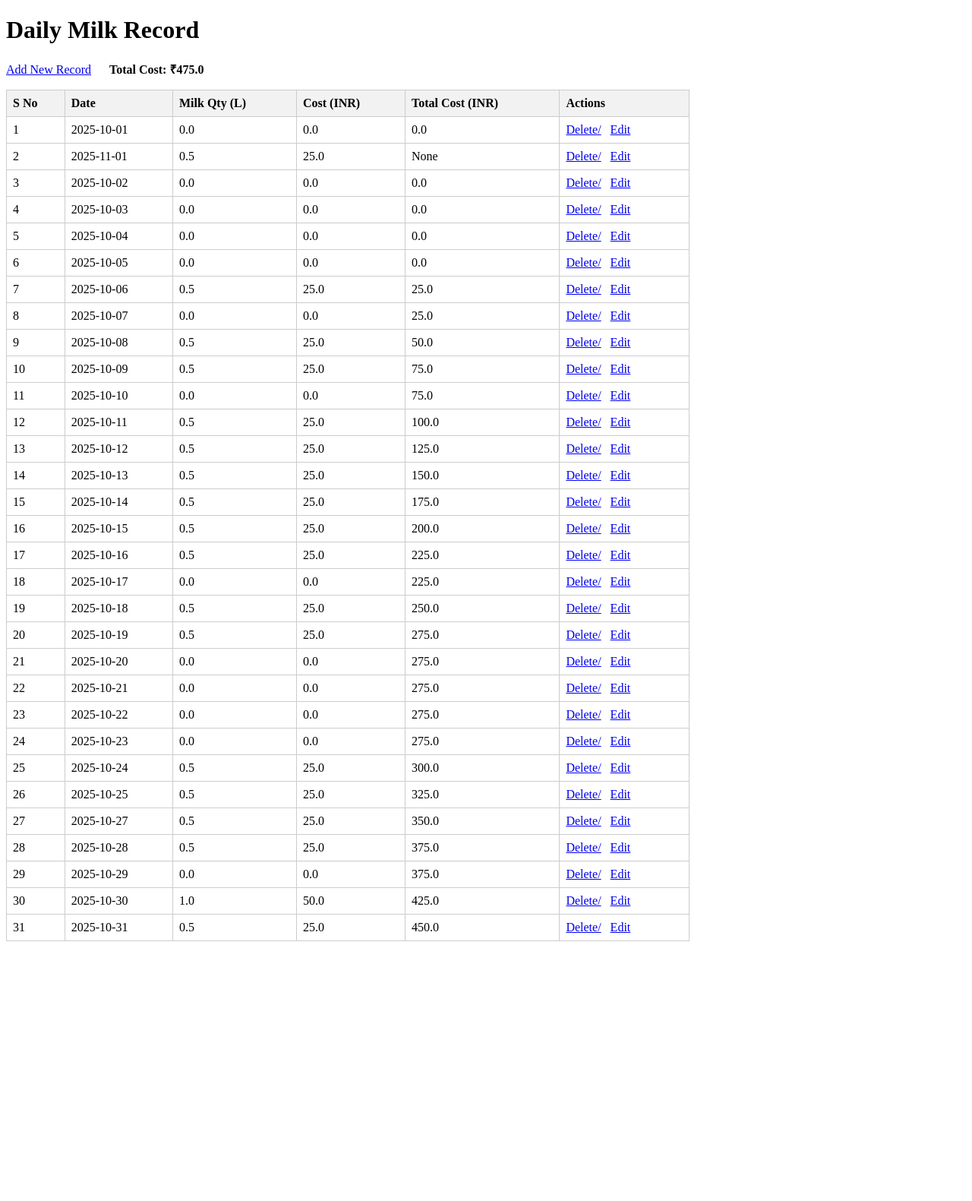
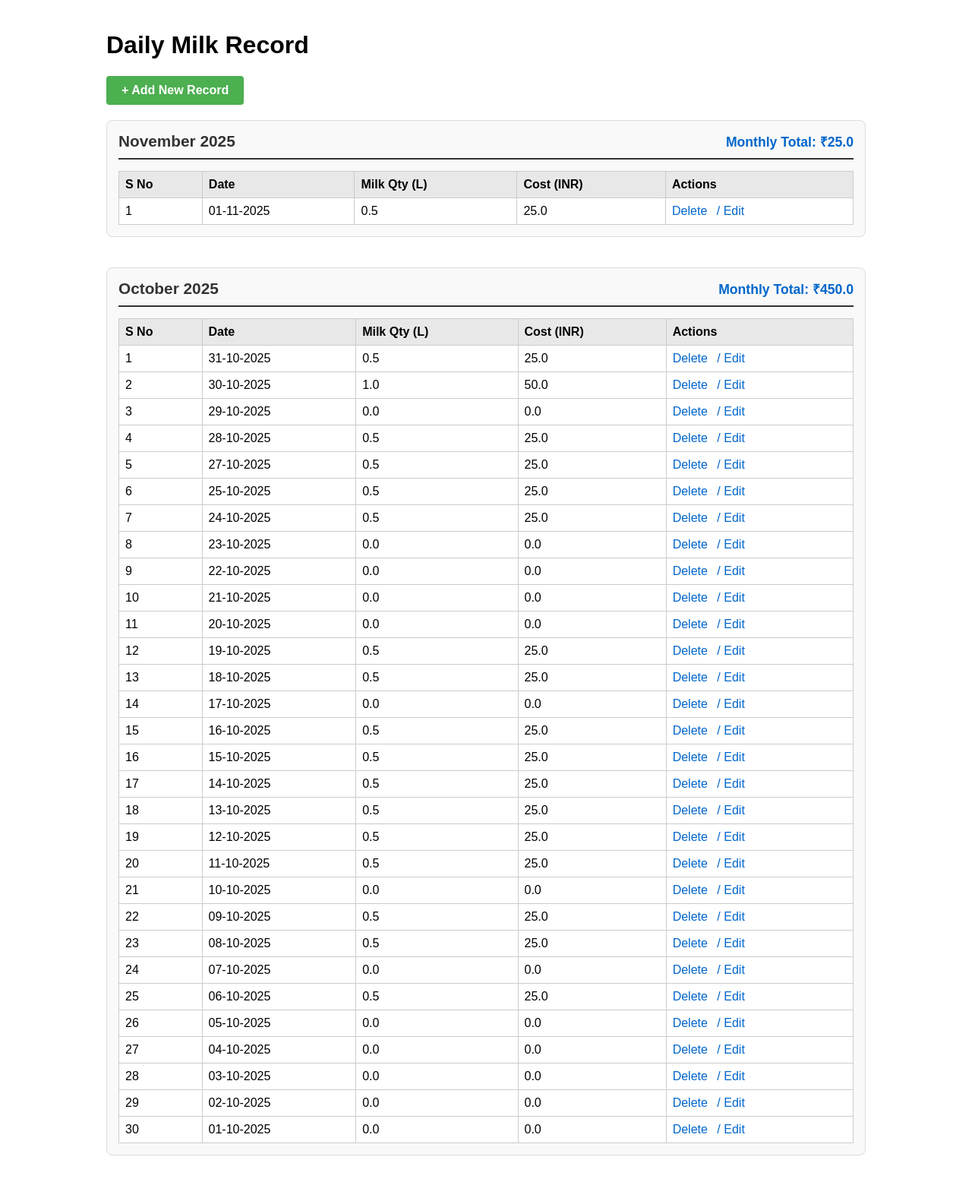
Before and after one commit to AbhishekMitra-AIT/home_milk_calculator, a Flask app: page / in a window 1280 px wide. Shown: the whole page at 76% size. Before the commit the page ends 1239 px from the top, so only its background shows below. Run offline with Flask 3, Linux system fonts and the light colour scheme.

Commit message:
Add monthly grouping for milk records
Reorganize milk records to display entries grouped by month instead of a continuous list.
This makes it easier to track monthly consumption and expenses.

## Changes:
- Added `month_year` (MM-YYYY) field to Milk model for monthly grouping
- Removed running `total_cost` calculation in favor of monthly subtotals
- Updated home page to display records in collapsible monthly sections
- Each month now shows its own subtotal alongside the grand total
- Added migration script to update existing database schema
- Improved UI with styled monthly sections and better visual hierarchy

## Migration:
For existing databases, run `migrate_database.py` before using the updated app to preserve existing data.

```diff
--- a/app.py
+++ b/app.py
@@ -3,6 +3,7 @@
 from sqlalchemy.orm import DeclarativeBase, Mapped, mapped_column
 from sqlalchemy import Integer, String, Float
 import datetime as dt
+from collections import defaultdict
 
 # how initialise the db object, define your model,
 # and create the table.
@@ -25,21 +26,33 @@
     date: Mapped[str] = mapped_column(String(250), nullable=True)
     milk_qty: Mapped[float] = mapped_column(Float, nullable=True)
     cost: Mapped[float] = mapped_column(Float, nullable=True)
-    total_cost: Mapped[float] = mapped_column(Float, nullable=True)
+    month_year: Mapped[str] = mapped_column(String(50), nullable=True)  # Store "MM-YYYY"
 
 # Create table schema in the database. Requires application context.
 with app.app_context():
     db.create_all()
 
-# helper to recalculate running totals ordering by date
-def recalc_totals():
+# helper to extract month-year from date string
+def get_month_year(date_str):
+    """Extract MM-YYYY from DD-MM-YYYY date string"""
+    if date_str:
+        parts = date_str.split('-')
+        if len(parts) == 3:
+            return f"{parts[1]}-{parts[2]}"  # MM-YYYY
+    return None
+
+# helper to recalculate monthly totals
+def recalc_monthly_totals():
     with app.app_context():
         result = db.session.execute(db.select(Milk).order_by(Milk.date, Milk.id))
         records = list(result.scalars())
-        running_total = 0.0
+
+        # Group by month_year and calculate totals per month
+        monthly_groups = defaultdict(list)
         for r in records:
-            running_total += (r.cost or 0.0)
-            r.total_cost = running_total
+            if r.month_year:
+                monthly_groups[r.month_year].append(r)
+
         db.session.commit()
 
 # Read All Records
@@ -51,32 +64,37 @@
 else:
   for milk in milk_data:
     print("Milk Data:")
-    # milk.cost += milk.total_cost
-    print(f"{milk.id} - {milk.date} - {milk.milk_qty} - {milk.cost} - {milk.total_cost}")
-
-
-'''
-Red underlines? Install the required packages first:
-Open the Terminal in PyCharm (bottom left).
-
-On Windows type:
-python -m pip install -r requirements.txt
-
-On MacOS type:
-pip3 install -r requirements.txt
-
-This will install the packages from requirements.txt for this project.
-'''
+    print(f"{milk.id} - {milk.date} - {milk.milk_qty} - {milk.cost} - {milk.month_year}")
 
 
 @app.route('/')
 def home():
     with app.app_context():
-        result = db.session.execute(db.select(Milk).order_by(Milk.date, Milk.id))
-        milk_data = list(result.scalars())  # Convert to list while session is open
-        # compute total cost (sum of cost fields) to show beside "Add New Record"
+        result = db.session.execute(db.select(Milk).order_by(Milk.date.desc(), Milk.id.desc()))
+        milk_data = list(result.scalars())
+
+        # Group records by month-year
+        monthly_data = defaultdict(list)
+        for record in milk_data:
+            if record.month_year:
+                monthly_data[record.month_year].append(record)
+
+        # Calculate monthly totals
+        monthly_totals = {}
+        for month, records in monthly_data.items():
+            monthly_totals[month] = sum((r.cost or 0.0) for r in records)
+
+        # Sort months in descending order (most recent first)
+        sorted_months = sorted(monthly_data.keys(), key=lambda x: dt.datetime.strptime(x, "%m-%Y"), reverse=True)
+
+        # Compute overall total
         total_cost_all = sum((m.cost or 0.0) for m in milk_data)
-    return render_template("index.html", milk=milk_data, total=total_cost_all)
+
+    return render_template("index.html",
+                         monthly_data=monthly_data,
+                         sorted_months=sorted_months,
+                         monthly_totals=monthly_totals,
+                         total=total_cost_all)
 
 @app.route("/edit", methods=["GET", "POST"])
 def edit():
@@ -91,6 +109,7 @@
             try:
                 parsed = dt.datetime.strptime(new_date_raw, "%Y-%m-%d")
                 milk_record.date = parsed.strftime("%d-%m-%Y")
+                milk_record.month_year = parsed.strftime("%m-%Y")
             except (ValueError, TypeError):
                 # keep existing date on parse error
                 pass
@@ -106,8 +125,8 @@
         milk_record.cost = new_cost
         db.session.commit()
 
-        # Recalculate running total_cost for all records ordered by date
-        recalc_totals()
+        # Recalculate monthly totals
+        recalc_monthly_totals()
 
         return redirect(url_for("home"))
     else:
@@ -125,7 +144,7 @@
     db.session.commit()
 
     # Recalculate totals after deletion
-    recalc_totals()
+    recalc_monthly_totals()
     return redirect(url_for('home'))
 
 @app.route("/add", methods=["GET", "POST"])
@@ -146,26 +165,28 @@
             try:
                 parsed = dt.datetime.strptime(date_raw, "%Y-%m-%d")
                 date_str = parsed.strftime("%d-%m-%Y")
+                month_year_str = parsed.strftime("%m-%Y")
             except (ValueError, TypeError):
-                date_str = dt.datetime.now().strftime("%d-%m-%Y")
+                now = dt.datetime.now()
+                date_str = now.strftime("%d-%m-%Y")
+                month_year_str = now.strftime("%m-%Y")
         else:
-            date_str = dt.datetime.now().strftime("%d-%m-%Y")
+            now = dt.datetime.now()
+            date_str = now.strftime("%d-%m-%Y")
+            month_year_str = now.strftime("%m-%Y")
 
         with app.app_context():
-            prev_total = db.session.query(db.func.sum(Milk.cost)).scalar() or 0.0
-            total_cost = prev_total + cost
-
             new_record = Milk(
                 milk_qty=milk_qty,
                 date=date_str,
                 cost=cost,
-                total_cost=total_cost
+                month_year=month_year_str
             )
             db.session.add(new_record)
             db.session.commit()
 
-        # Recalculate running totals ordered by date (so inserting past date is handled)
-            recalc_totals()
+            # Recalculate monthly totals
+            recalc_monthly_totals()
         return redirect(url_for('home'))
     else:
         return render_template("add.html")
--- a/templates/index.html
+++ b/templates/index.html
@@ -1,51 +1,113 @@
-<!-- <!DOCTYPE html>
-<html lang="en">
-<head>
-    <meta charset="UTF-8">
-    <title>Milk Data</title>
-</head>
-<body>
-<h1>Daily Milk Record</h1>
-        {% if milk == []: %}
-        <p>Library is empty.</p>
-        {% endif %}
-    <ul>
-        <p>S No - Date - Milk_Qty(L) - Cost(INR)- Total_Cost(INR)</p>
-        {% for data in milk %}
-        <li>
-          <a href="{{ url_for('delete_data', id=data.id) }}">Delete</a>
-          {{data.id}} - {{data.date}} - {{data.milk_qty}} - {{data.cost}} - {{data.total_cost}}
-          <a href="{{ url_for('edit', id=data.id) }}">Edit Data</a>
-        </li>
-        {% endfor %}
-    </ul>
-<a href="{{ url_for('add') }}">Add New Record</a>
-</body>
-</html> -->
-
-
 <!DOCTYPE html>
 <html lang="en">
 <head>
     <meta charset="UTF-8">
     <title>Milk Data</title>
     <style>
-        table { border-collapse: collapse; width: 100%; max-width: 900px; }
-        th, td { border: 1px solid #ccc; padding: 8px; text-align: left; }
-        th { background: #f2f2f2; }
-        .actions a { margin-right: 8px; }
+        body {
+            font-family: Arial, sans-serif;
+            padding: 20px;
+            max-width: 1000px;
+            margin: 0 auto;
+        }
+        .header {
+            display: flex;
+            justify-content: space-between;
+            align-items: center;
+            margin-bottom: 20px;
+        }
+        .month-section {
+            margin-bottom: 40px;
+            border: 1px solid #ddd;
+            border-radius: 8px;
+            padding: 15px;
+            background: #f9f9f9;
+        }
+        .month-header {
+            display: flex;
+            justify-content: space-between;
+            align-items: center;
+            margin-bottom: 15px;
+            padding-bottom: 10px;
+            border-bottom: 2px solid #333;
+        }
+        .month-title {
+            font-size: 1.3em;
+            font-weight: bold;
+            color: #333;
+        }
+        .month-total {
+            font-size: 1.1em;
+            color: #0066cc;
+            font-weight: bold;
+        }
+        table {
+            border-collapse: collapse;
+            width: 100%;
+            background: white;
+        }
+        th, td {
+            border: 1px solid #ccc;
+            padding: 8px;
+            text-align: left;
+        }
+        th {
+            background: #e8e8e8;
+            font-weight: bold;
+        }
+        .actions a {
+            margin-right: 8px;
+            color: #0066cc;
+            text-decoration: none;
+        }
+        .actions a:hover {
+            text-decoration: underline;
+        }
+        .add-button {
+            background: #4CAF50;
+            color: white;
+            padding: 10px 20px;
+            text-decoration: none;
+            border-radius: 4px;
+            font-weight: bold;
+        }
+        .add-button:hover {
+            background: #45a049;
+        }
+        .grand-total {
+            font-size: 1.2em;
+            font-weight: bold;
+            color: #d9534f;
+        }
     </style>
 </head>
 <body>
 <h1>Daily Milk Record</h1>
 
-<p><a href="{{ url_for('add') }}">Add New Record</a>
-&nbsp;&nbsp;&nbsp;&nbsp;
-<strong>Total Cost: ₹{{ total | round(2) }}</strong>
-</p>
-{% if milk == [] %}
-  <p>database is empty.</p>
+<div class="header">
+    <a href="{{ url_for('add') }}" class="add-button">+ Add New Record</a>
+    <!-- <span class="grand-total">Grand Total: ₹{{ total | round(2) }}</span> -->
+</div>
+
+{% if sorted_months == [] %}
+  <p>Database is empty. Add your first record!</p>
 {% else %}
+  {% for month in sorted_months %}
+  <div class="month-section">
+    <div class="month-header">
+      <span class="month-title">
+        {% set parts = month.split('-') %}
+        {% if parts|length == 2 %}
+          {% set month_names = ['', 'January', 'February', 'March', 'April', 'May', 'June',
+                                'July', 'August', 'September', 'October', 'November', 'December'] %}
+          {{ month_names[parts[0]|int] }} {{ parts[1] }}
+        {% else %}
+          {{ month }}
+        {% endif %}
+      </span>
+      <span class="month-total">Monthly Total: ₹{{ monthly_totals[month] | round(2) }}</span>
+    </div>
+
     <table>
       <thead>
         <tr>
@@ -53,39 +115,28 @@
           <th>Date</th>
           <th>Milk Qty (L)</th>
           <th>Cost (INR)</th>
-        <th>Total Cost (INR)</th>
           <th>Actions</th>
         </tr>
       </thead>
       <tbody>
-      {% for data in milk %}
+        {% for data in monthly_data[month] %}
         <tr>
-        <!-- show sequential S No based on the current sorted list -->
           <td>{{ loop.index }}</td>
-        <td>
-          {% if data.date %}
-            {# display as DD-MM-YYYY if stored as YYYY-MM-DD #}
-            {% set parts = data.date.split('-') %}
-            {% if parts|length == 3 %}
-              {{ parts[2] }}-{{ parts[1] }}-{{ parts[0] }}
-            {% else %}
-              {{ data.date }}
-            {% endif %}
-          {% endif %}
-        </td>
+          <td>{{ data.date }}</td>
           <td>{{ data.milk_qty }}</td>
           <td>{{ data.cost }}</td>
-        <td>{{ data.total_cost }}</td>
           <td class="actions">
-          <a href="{{ url_for('delete_data', id=data.id) }}" onclick="return confirm('Delete this record?')">Delete/</a>
-          <a href="{{ url_for('edit', id=data.id) }}">Edit</a>
+            <a href="{{ url_for('delete_data', id=data.id) }}"
+               onclick="return confirm('Delete this record?')">Delete</a>
+            <a href="{{ url_for('edit', id=data.id) }}">/ Edit</a>
           </td>
         </tr>
         {% endfor %}
       </tbody>
     </table>
+  </div>
+  {% endfor %}
 {% endif %}
-
 
 </body>
 </html>
```
Also changed, not shown: migrate_database.py (added, +129 -0 lines), instance/milk-calculation.db. Lines whose indentation alone changed are shown as unchanged.
